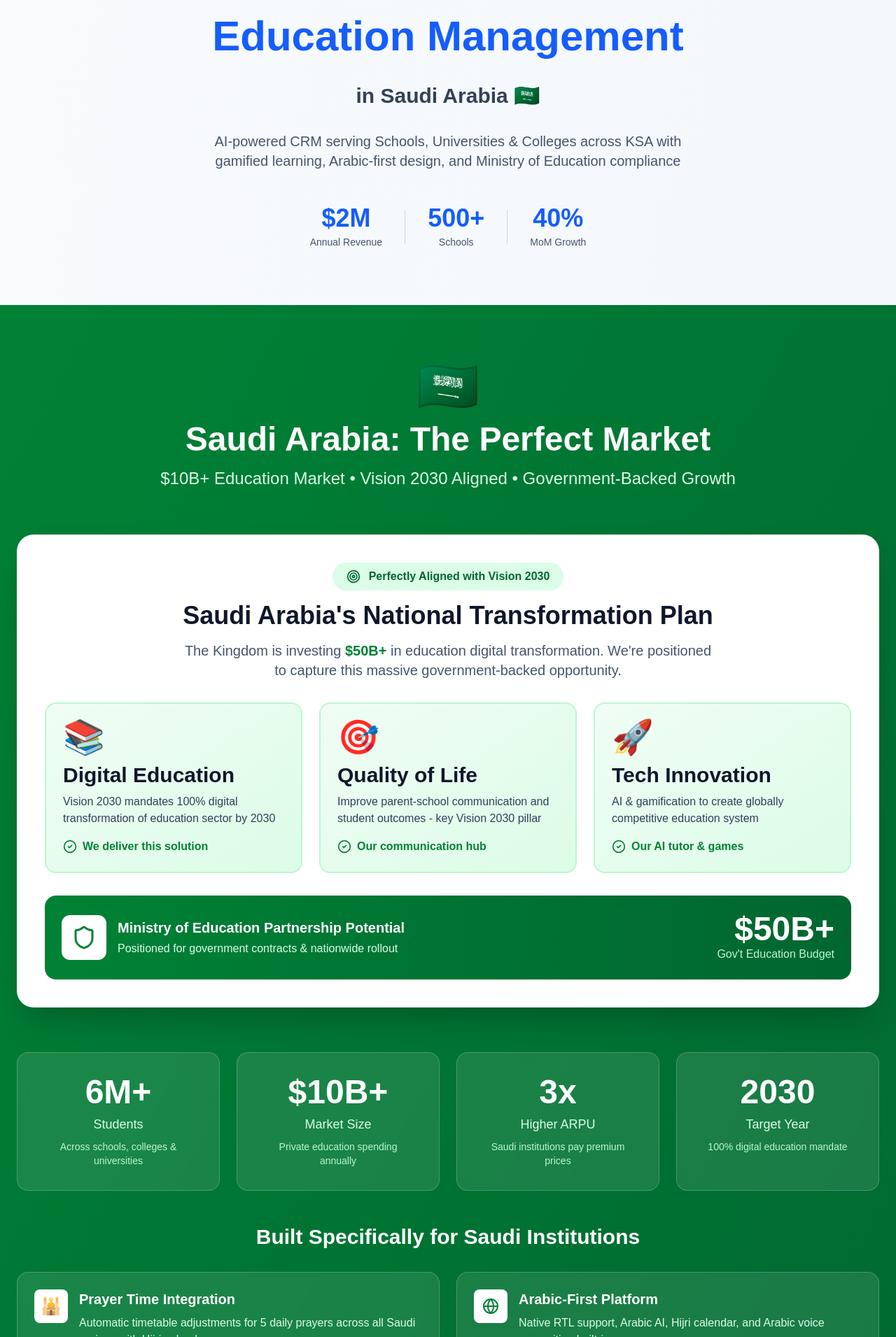
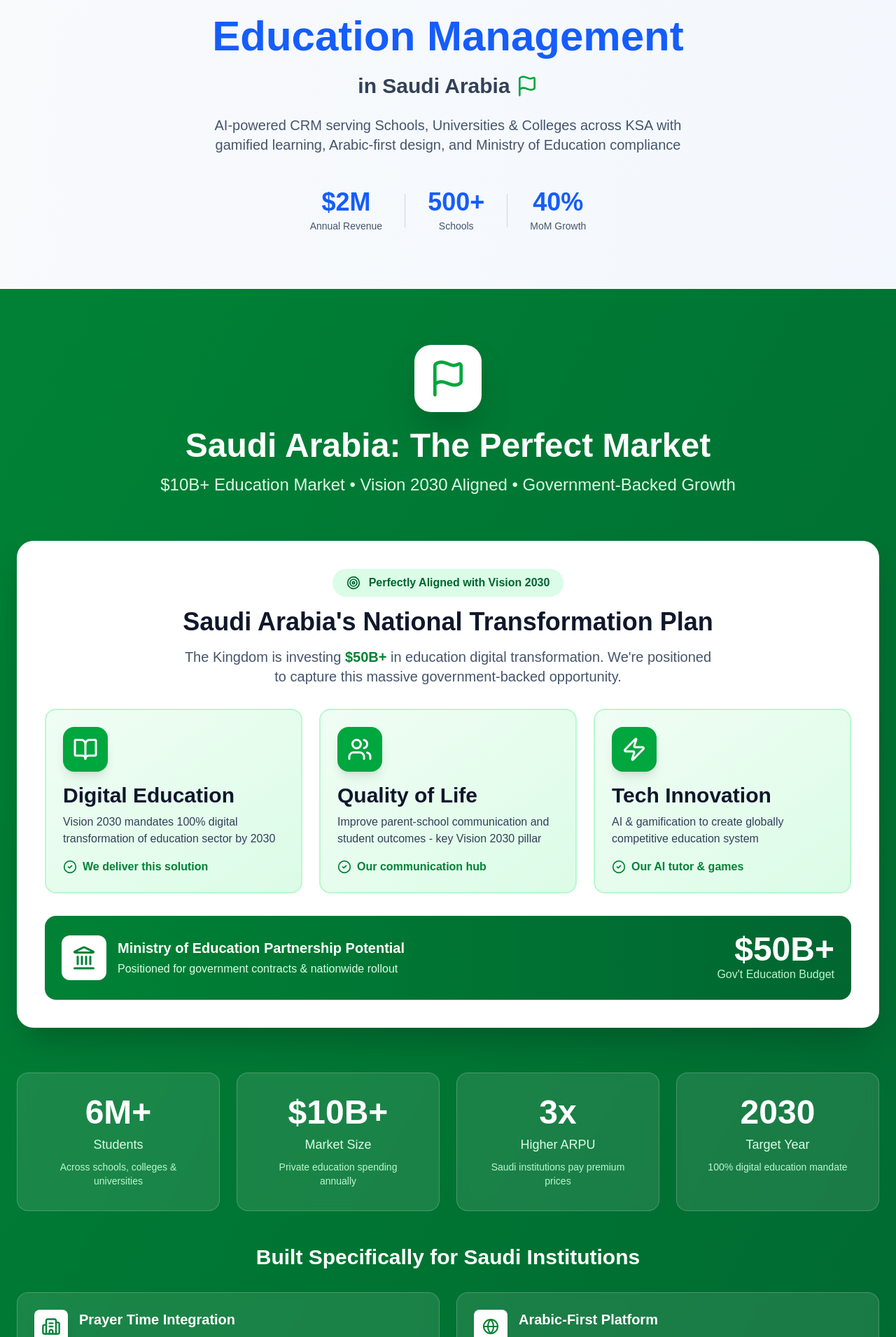
Before and after one commit to jbshaik-code/school, a Next.js app: page / in a window 1280 px wide. Shown: the part 249-2160 px from the top of the page at 70% size. Built offline with nearby package versions, Linux system fonts and the light colour scheme.

Commit message:
Replace all emojis with professional icons and add hover effects

```diff
--- a/app/page.tsx
+++ b/app/page.tsx
@@ -1,6 +1,6 @@
 "use client";
 
-import { GraduationCap, TrendingUp, Users, DollarSign, Target, Zap, Shield, BarChart3, Sparkles, CheckCircle2, BookOpen, Calendar, UserCheck, ClipboardList, Video, Bell, CreditCard, Lock, Clock, School, FileText, Settings, Smartphone, Apple, Gamepad2, Brain, MessageCircle, Globe, Wifi, Award, Atom, Languages, Calculator, Phone, MessageSquare, Monitor } from "lucide-react";
+import { GraduationCap, TrendingUp, Users, DollarSign, Target, Zap, Shield, BarChart3, Sparkles, CheckCircle2, BookOpen, Calendar, UserCheck, ClipboardList, Video, Bell, CreditCard, Lock, Clock, School, FileText, Settings, Smartphone, Apple, Gamepad2, Brain, MessageCircle, Globe, Wifi, Award, Atom, Languages, Calculator, Phone, MessageSquare, Monitor, Flag, Landmark, Building2, Globe2 } from "lucide-react";
 
 export default function Home() {
   return (
@@ -35,7 +35,10 @@ export default function Home() {
           <h1 className="text-6xl font-bold text-slate-900 mb-6 leading-tight">
             The Future of<br />
             <span className="text-blue-600">Education Management</span><br />
-            <span className="text-3xl text-slate-700">in Saudi Arabia 🇸🇦</span>
+            <span className="text-3xl text-slate-700 flex items-center justify-center gap-2 mt-4">
+              in Saudi Arabia
+              <Flag className="w-8 h-8 text-green-600 inline-block" />
+            </span>
           </h1>
           <p className="text-xl text-slate-600 max-w-2xl mx-auto mb-12">
             AI-powered CRM serving Schools, Universities & Colleges across KSA with gamified learning,
@@ -64,7 +67,9 @@ export default function Home() {
       <section id="ksa" className="py-20 px-6 bg-gradient-to-br from-green-700 to-green-800">
         <div className="max-w-7xl mx-auto">
           <div className="text-center mb-16">
-            <div className="text-7xl mb-4">🇸🇦</div>
+            <div className="inline-flex items-center justify-center w-24 h-24 bg-white rounded-3xl shadow-2xl mb-6 transform hover:scale-110 transition-transform">
+              <Flag className="w-14 h-14 text-green-600" />
+            </div>
             <h2 className="text-5xl font-bold text-white mb-4">Saudi Arabia: The Perfect Market</h2>
             <p className="text-2xl text-green-100 mb-8">$10B+ Education Market • Vision 2030 Aligned • Government-Backed Growth</p>
           </div>
@@ -85,7 +90,9 @@ export default function Home() {
 
             <div className="grid md:grid-cols-3 gap-6 mb-8">
               <div className="p-6 bg-gradient-to-br from-green-50 to-green-100 rounded-2xl border-2 border-green-200">
-                <div className="text-5xl mb-3">📚</div>
+                <div className="w-16 h-16 bg-green-600 rounded-2xl flex items-center justify-center mb-4 transform hover:rotate-12 transition-transform shadow-lg">
+                  <BookOpen className="w-9 h-9 text-white" />
+                </div>
                 <div className="text-3xl font-bold text-slate-900 mb-2">Digital Education</div>
                 <p className="text-slate-700 mb-4">Vision 2030 mandates 100% digital transformation of education sector by 2030</p>
                 <div className="flex items-center gap-2 text-green-700 font-semibold">
@@ -95,7 +102,9 @@ export default function Home() {
               </div>
 
               <div className="p-6 bg-gradient-to-br from-green-50 to-green-100 rounded-2xl border-2 border-green-200">
-                <div className="text-5xl mb-3">🎯</div>
+                <div className="w-16 h-16 bg-green-600 rounded-2xl flex items-center justify-center mb-4 transform hover:rotate-12 transition-transform shadow-lg">
+                  <Users className="w-9 h-9 text-white" />
+                </div>
                 <div className="text-3xl font-bold text-slate-900 mb-2">Quality of Life</div>
                 <p className="text-slate-700 mb-4">Improve parent-school communication and student outcomes - key Vision 2030 pillar</p>
                 <div className="flex items-center gap-2 text-green-700 font-semibold">
@@ -105,7 +114,9 @@ export default function Home() {
               </div>
 
               <div className="p-6 bg-gradient-to-br from-green-50 to-green-100 rounded-2xl border-2 border-green-200">
-                <div className="text-5xl mb-3">🚀</div>
+                <div className="w-16 h-16 bg-green-600 rounded-2xl flex items-center justify-center mb-4 transform hover:rotate-12 transition-transform shadow-lg">
+                  <Zap className="w-9 h-9 text-white" />
+                </div>
                 <div className="text-3xl font-bold text-slate-900 mb-2">Tech Innovation</div>
                 <p className="text-slate-700 mb-4">AI & gamification to create globally competitive education system</p>
                 <div className="flex items-center gap-2 text-green-700 font-semibold">
@@ -118,8 +129,8 @@ export default function Home() {
             <div className="p-6 bg-gradient-to-r from-green-700 to-green-800 rounded-2xl">
               <div className="flex items-center justify-between flex-wrap gap-6">
                 <div className="flex items-center gap-4">
-                  <div className="w-16 h-16 bg-white rounded-xl flex items-center justify-center">
-                    <Shield className="w-9 h-9 text-green-700" />
+                  <div className="w-16 h-16 bg-white rounded-xl flex items-center justify-center transform hover:scale-110 transition-transform">
+                    <Landmark className="w-9 h-9 text-green-700" />
                   </div>
                   <div>
                     <div className="text-white font-bold text-xl mb-1">Ministry of Education Partnership Potential</div>
@@ -165,8 +176,8 @@ export default function Home() {
           <div className="grid md:grid-cols-2 gap-6">
             <div className="p-6 bg-white/10 backdrop-blur-sm rounded-2xl border border-white/20">
               <div className="flex items-start gap-4">
-                <div className="w-12 h-12 bg-white rounded-lg flex items-center justify-center flex-shrink-0">
-                  <span className="text-2xl">🕌</span>
+                <div className="w-12 h-12 bg-white rounded-lg flex items-center justify-center flex-shrink-0 transform hover:rotate-12 transition-transform shadow-lg">
+                  <Building2 className="w-7 h-7 text-green-700" />
                 </div>
                 <div>
                   <h3 className="text-xl font-semibold text-white mb-2">Prayer Time Integration</h3>
```
